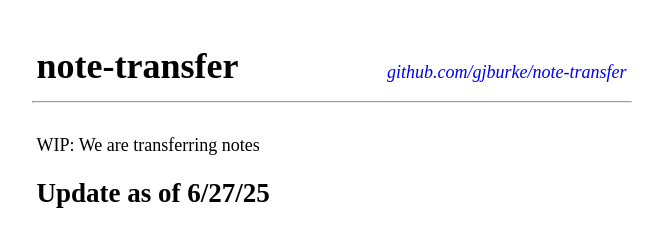
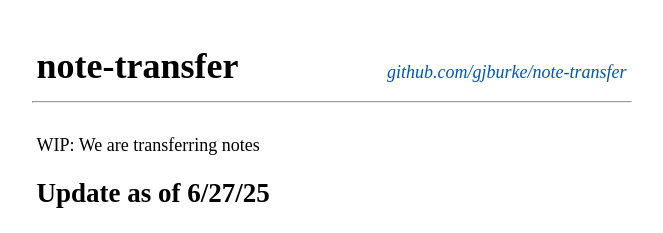
Before and after one commit to gjburke/gjburke.github.io, a Jekyll site: the page built from collections/_projects/note-transfer.html, in a window 1280 px wide. Shown: the top 233 px of the page, without its empty margins (301-964 px from the left). Built offline with Jekyll 4.4.1, drawn with Linux system fonts in a browser that asks for light colours.

Commit message:
Quick styling update

```diff
--- /dev/null
+++ b/_includes/extra_head.html
@@ -0,0 +1,4 @@
+<link rel="preconnect" href="https://fonts.googleapis.com">
+<link rel="preconnect" href="https://fonts.gstatic.com" crossorigin>
+<link href="https://fonts.googleapis.com/css2?family=Lora:ital,wght@0,400..700;1,400..700&family=Source+Serif+4:ital,opsz,wght@0,8..60,400..700;1,8..60,400..700&display=swap" rel="stylesheet">
+<link href="https://fonts.googleapis.com/css2?family=Playfair+Display:wght@600;700&display=swap" rel="stylesheet">
--- a/_sass/container.scss
+++ b/_sass/container.scss
@@ -4,6 +4,22 @@
 }
 
 /* Overall Body */
+
+:root {
+    /* Light Mode Colors (Default) */
+    --bg-color: #FAFAFA
+    --text-color: #141414;
+    --link-color: #0056B3;
+}
+
+@media (prefers-color-scheme: dark) {
+    :root {
+        /* Dark Mode Colors */
+        --bg-color: #141212;
+        --text-color: #D1D1D1;
+        --link-color: #79BAC1;
+    }
+}
 
 body {
     display: flex;
@@ -14,12 +30,18 @@
     box-sizing: border-box;
     font-family: 'Times New Roman', Times, serif;
     font-size: 18px;
+    color: var(--text-color);
+    background-color: var(--bg-color);
 }
 
 .content {
     align-self: center;
     width: 600px;
     margin-top: 40px;
+}
+
+a {
+    color: var(--link-color);
 }
 
 /* Header */
@@ -57,7 +79,7 @@
     padding-left: 0px;
 }
 .nav-list-text {
-    color: black;
+    color: var(--text-color);
     text-decoration: none;
 }
 .nav-list-item {
--- a/_sass/home.scss
+++ b/_sass/home.scss
@@ -53,7 +53,7 @@
 
 #topics-list > li > a {
     text-decoration: none;
-    color: black;
+    color: var(--text-color);
 }
 
 #topics-list > li > a:hover {
--- a/_sass/projects.scss
+++ b/_sass/projects.scss
@@ -18,9 +18,10 @@
     width: 100%;
     margin: 5px;
     padding: 10px;
-    border: 2px solid black;
+    border: 2px solid var(--text-color);
     border-radius: 5px;
     list-style: none;
+    background-color: color-mix(in srgb, var(--text-color) 4%, var(--bg-color)); ;
 }
 
 .project-li:hover {
@@ -29,7 +30,7 @@
 
 .project-li > a {
     text-decoration: none;
-    color: black;
+    color: var(--text-color);
     display: flex;
     flex-direction: row;
     width: 100%;
```
